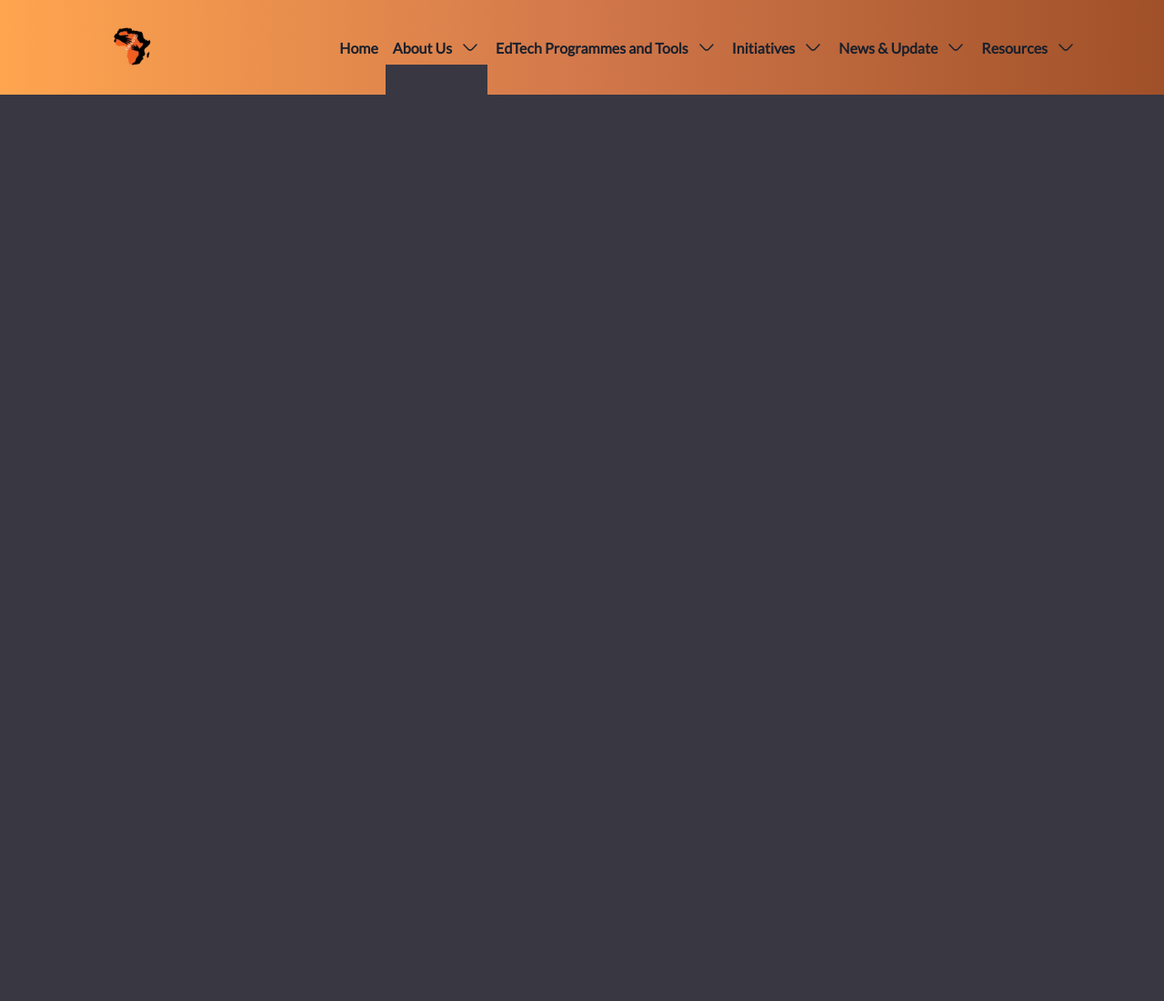
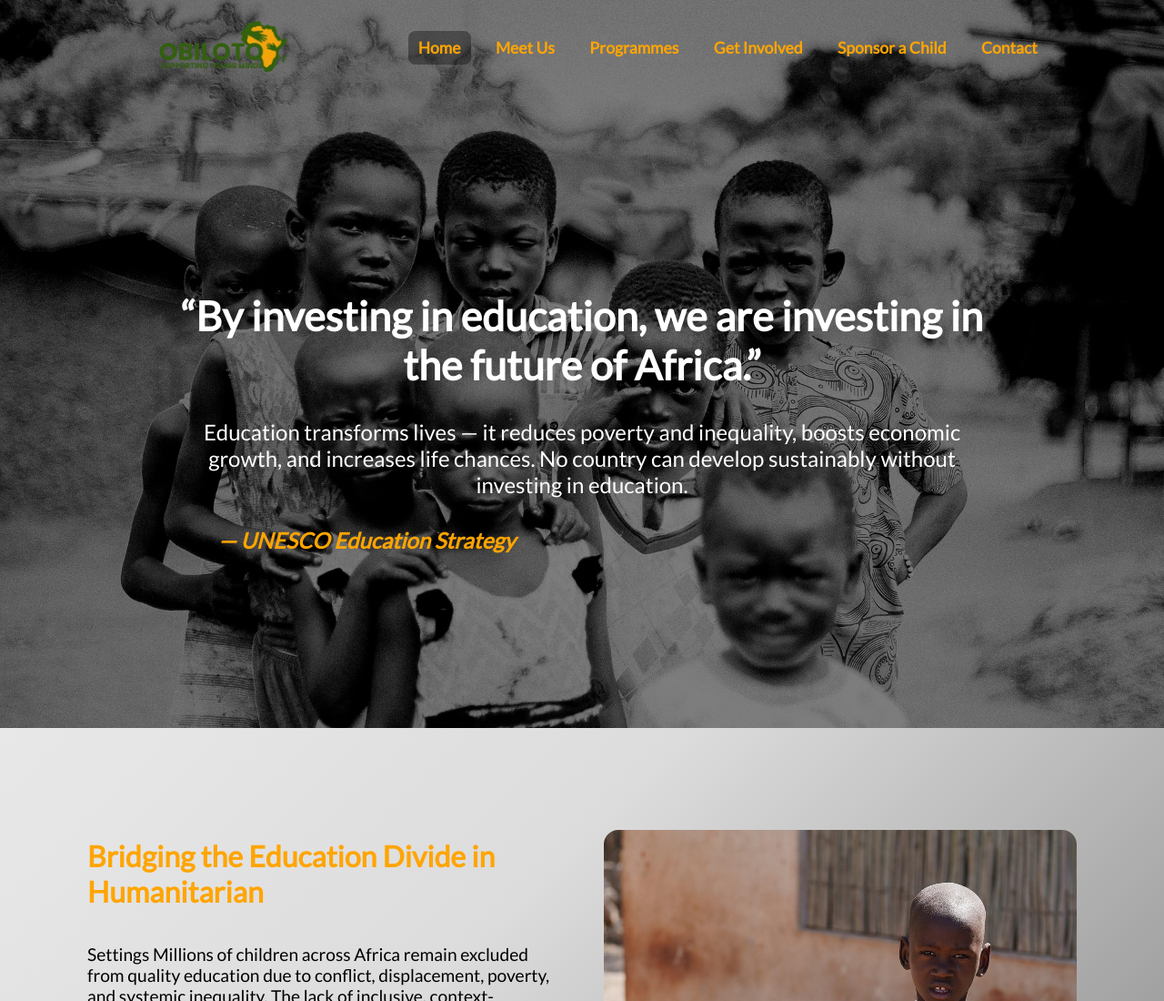
Before and after one commit to edimjp/Obiloto-Africa, a plain HTML site: page index.html in a window 1280 px wide. Shown: the top 1100 px of the page at 91% size. Before the commit the page ends 800 px from the top, so only its background shows below. Drawn offline with Linux system fonts and the light colour scheme.

Commit message:
still adding contents to the home page, just want to save for now because anything can happen

```diff
--- a/index.html
+++ b/index.html
@@ -5,9 +5,10 @@
     <meta name="viewport" content="width=device-width, initial-scale=1.0" />
     <title>Obiloto Africa</title>
     <link rel="icon" href="./Images/favicon.png" />
-    <link rel="stylesheet" href="./styles/color.css" />
-    <link rel="stylesheet" href="./styles/nav.css" />
-    <link rel="stylesheet" href="./styles/general.css" />
+    <link rel="stylesheet" href="./styles/General/color.css" />
+    <link rel="stylesheet" href="./styles/General/nav.css" />
+    <link rel="stylesheet" href="./styles/General/general.css" />
+    <link rel="stylesheet" href="./styles/Home/indexMain.css" />
     <link
       href="https://fonts.googleapis.com/css2?family=Poppins&display=swap"
       rel="stylesheet"
@@ -16,148 +17,82 @@
       href="https://fonts.googleapis.com/css2?family=Lato&display=swap"
       rel="stylesheet"
     />
+
+    <script src="./navScroll.js" defer></script>
   </head>
   <body>
     <nav>
       <div class="nav-wrapper">
         <a href="./index.html" class="obt-logo">
-          <img src="./Images/favicon.png" alt="" />
+          <img
+            src="./Images/WhatsApp_Image_2025-05-28_at_12.30.44-removebg-preview.png"
+            alt="Obiloto-Africa-logo"
+          />
         </a>
 
         <div class="nav-links">
-          <a href="./index.html">Home</a>
-
-          <div class="dd-links about-us">
-            <span> About Us </span>
-            <svg
-              class="more-links"
-              viewBox="0 0 24 24"
-              fill="none"
-              xmlns="http://www.w3.org/2000/svg"
-            >
-              <g id="SVGRepo_bgCarrier" stroke-width="0"></g>
-              <g
-                id="SVGRepo_tracerCarrier"
-                stroke-linecap="round"
-                stroke-linejoin="round"
-              ></g>
-              <g id="SVGRepo_iconCarrier">
-                <path
-                  d="M19 9L14 14.1599C13.7429 14.4323 13.4329 14.6493 13.089 14.7976C12.7451 14.9459 12.3745 15.0225 12 15.0225C11.6255 15.0225 11.2549 14.9459 10.9109 14.7976C10.567 14.6493 10.2571 14.4323 10 14.1599L5 9"
-                  stroke="var(--black)"
-                  stroke-width="1.5"
-                  stroke-linecap="round"
-                  stroke-linejoin="round"
-                ></path>
-              </g>
-            </svg>
-          </div>
-
-          <div class="dd-links">
-            <span> EdTech Programmes and Tools </span>
-            <svg
-              class="more-links"
-              viewBox="0 0 24 24"
-              fill="none"
-              xmlns="http://www.w3.org/2000/svg"
-            >
-              <g id="SVGRepo_bgCarrier" stroke-width="0"></g>
-              <g
-                id="SVGRepo_tracerCarrier"
-                stroke-linecap="round"
-                stroke-linejoin="round"
-              ></g>
-              <g id="SVGRepo_iconCarrier">
-                <path
-                  d="M19 9L14 14.1599C13.7429 14.4323 13.4329 14.6493 13.089 14.7976C12.7451 14.9459 12.3745 15.0225 12 15.0225C11.6255 15.0225 11.2549 14.9459 10.9109 14.7976C10.567 14.6493 10.2571 14.4323 10 14.1599L5 9"
-                  stroke="var(--black)"
-                  stroke-width="1.5"
-                  stroke-linecap="round"
-                  stroke-linejoin="round"
-                ></path>
-              </g>
-            </svg>
-          </div>
-
-          <div class="dd-links">
-            <span>Initiatives </span>
-            <svg
-              class="more-links"
-              viewBox="0 0 24 24"
-              fill="none"
-              xmlns="http://www.w3.org/2000/svg"
-            >
-              <g id="SVGRepo_bgCarrier" stroke-width="0"></g>
-              <g
-                id="SVGRepo_tracerCarrier"
-                stroke-linecap="round"
-                stroke-linejoin="round"
-              ></g>
-              <g id="SVGRepo_iconCarrier">
-                <path
-                  d="M19 9L14 14.1599C13.7429 14.4323 13.4329 14.6493 13.089 14.7976C12.7451 14.9459 12.3745 15.0225 12 15.0225C11.6255 15.0225 11.2549 14.9459 10.9109 14.7976C10.567 14.6493 10.2571 14.4323 10 14.1599L5 9"
-                  stroke="var(--black)"
-                  stroke-width="1.5"
-                  stroke-linecap="round"
-                  stroke-linejoin="round"
-                ></path>
-              </g>
-            </svg>
-          </div>
-
-          <div class="dd-links">
-            <span> News & Update </span>
-            <svg
-              class="more-links"
-              viewBox="0 0 24 24"
-              fill="none"
-              xmlns="http://www.w3.org/2000/svg"
-            >
-              <g id="SVGRepo_bgCarrier" stroke-width="0"></g>
-              <g
-                id="SVGRepo_tracerCarrier"
-                stroke-linecap="round"
-                stroke-linejoin="round"
-              ></g>
-              <g id="SVGRepo_iconCarrier">
-                <path
-                  d="M19 9L14 14.1599C13.7429 14.4323 13.4329 14.6493 13.089 14.7976C12.7451 14.9459 12.3745 15.0225 12 15.0225C11.6255 15.0225 11.2549 14.9459 10.9109 14.7976C10.567 14.6493 10.2571 14.4323 10 14.1599L5 9"
-                  stroke="var(--black)"
-                  stroke-width="1.5"
-                  stroke-linecap="round"
-                  stroke-linejoin="round"
-                ></path>
-              </g>
-            </svg>
-          </div>
-
-          <div class="dd-links">
-            <span> Resources </span>
-            <svg
-              class="more-links"
-              viewBox="0 0 24 24"
-              fill="none"
-              xmlns="http://www.w3.org/2000/svg"
-            >
-              <g id="SVGRepo_bgCarrier" stroke-width="0"></g>
-              <g
-                id="SVGRepo_tracerCarrier"
-                stroke-linecap="round"
-                stroke-linejoin="round"
-              ></g>
-              <g id="SVGRepo_iconCarrier">
-                <path
-                  d="M19 9L14 14.1599C13.7429 14.4323 13.4329 14.6493 13.089 14.7976C12.7451 14.9459 12.3745 15.0225 12 15.0225C11.6255 15.0225 11.2549 14.9459 10.9109 14.7976C10.567 14.6493 10.2571 14.4323 10 14.1599L5 9"
-                  stroke="var(--black)"
-                  stroke-width="1.5"
-                  stroke-linecap="round"
-                  stroke-linejoin="round"
-                ></path>
-              </g>
-            </svg>
-          </div>
+          <a class="home" href="./index.html">Home</a>
+          <a href="">Meet Us</a>
+          <a href="">Programmes</a>
+          <a href="">Get Involved</a>
+          <a href="">Sponsor a Child</a>
+          <a href="">Contact</a>
         </div>
       </div>
     </nav>
+
+    <main>
+      <div class="childrenPic">
+        <div class="hero-text">
+          <h1>
+            “By investing in education, we are investing in the future of
+            Africa.”
+          </h1>
+          <p>
+            Education transforms lives — it reduces poverty and inequality,
+            boosts economic growth, and increases life chances. No country can
+            develop sustainably without investing in education.
+          </p>
+          <p class="unesco">— UNESCO Education Strategy</p>
+        </div>
+      </div>
+
+      <div class="sec-content">
+        <div class="sec-wrapper">
+          <div class="write-up">
+            <h2>Bridging the Education Divide in Humanitarian</h2>
+            <br /><br />
+            <p>
+              Settings Millions of children across Africa remain excluded from
+              quality education due to conflict, displacement, poverty, and
+              systemic inequality. The lack of inclusive, context-responsive
+              learning opportunities continues to widen the educational gap for
+              the most marginalized.
+              <br /><br />We are reshaping the future of learning in
+              crisis-affected regions by deploying innovative, tech-driven
+              educational solutions that prioritize accessibility, adaptability,
+              and equity. Our interventions are designed to meet the urgent
+              needs of displaced learners, children with disabilities,
+              out-of-school youth, and other underserved groups. <br /><br />
+              Through collaborative partnerships, evidence-based strategies, and
+              grassroots engagement, we are advancing inclusive education in
+              line with global development goals. Our efforts contribute
+              directly to
+              <strong
+                >SDG 4 (Quality Education) and SDG 8 (Decent Work and Economic
+                Growth)
+              </strong>
+              , empowering communities and fostering resilience in the face of
+              adversity. <br /><br />
+              <em
+                >Together, we are building a future where every child learns —
+                no matter their circumstance.</em
+              >
+            </p>
+          </div>
+          <div class="little-child"></div>
+        </div>
+      </div>
+    </main>
   </body>
 </html>
--- /dev/null
+++ b/navScroll.js
@@ -0,0 +1,16 @@
+const navEl = document.querySelector("nav");
+const aLinks = document.querySelectorAll("div.nav-links a");
+
+window.addEventListener("scroll", () => {
+  if (window.scrollY > 70) {
+    navEl.classList.add("nav-himself");
+    aLinks.forEach((link) => {
+      link.classList.add("gray");
+    });
+  } else {
+    navEl.classList.remove("nav-himself");
+    aLinks.forEach((link) => {
+      link.classList.remove("gray");
+    });
+  }
+});
--- a/styles/color.css
+++ b/styles/General/color.css
@@ -1,7 +1,9 @@
 :root {
-  --orange: rgb(240, 124, 62);
+  --orange: #ffa500;
   --black: rgb(26, 32, 44);
   --gray: rgb(200, 200, 200);
-  --charcoal: rgb(57, 55, 66);
+  --white: #fff;
+  --lightGray: #ecf0f1;
+  --darkgreen: #1e8449;
   --font-euclid: "__euclid_86150b", "__euclid_Fallback_86150b";
 }
--- /dev/null
+++ b/styles/General/general.css
@@ -0,0 +1,14 @@
+* {
+  margin: 0;
+  padding: 0;
+  font-family: "Lato", "Poppins", var(--font-euclid);
+  box-sizing: border-box;
+}
+
+html {
+  font-family: "Lato", "Poppins", var(--font-euclid);
+}
+
+body {
+  background: linear-gradient(135deg, #f5f5f5 0%, #dcdcdc 55%, #808080 100%);
+}
--- /dev/null
+++ b/styles/General/nav.css
@@ -0,0 +1,68 @@
+nav {
+  display: flex;
+  justify-content: center;
+  position: fixed;
+  top: 0;
+  left: 0;
+  right: 0;
+  height: 6.5rem;
+  align-items: center;
+  transition: all ease-in 0.5s;
+}
+
+nav.nav-himself {
+  box-shadow: 0 2px 4px rgba(0, 0, 0, 0.15), 0 8px 16px rgba(0, 0, 0, 0.1);
+  background-color: rgba(235, 156, 9, 0.692);
+}
+
+div.nav-wrapper {
+  display: flex;
+  width: 80vw;
+}
+
+a.obt-logo img {
+  height: 15rem;
+}
+
+div.nav-links {
+  display: flex;
+  margin-left: auto;
+  align-items: center;
+  gap: 1rem;
+  font-size: 1.1rem;
+}
+
+div.nav-links a {
+  text-decoration: none;
+  color: var(--orange);
+  border-radius: 0.5rem;
+  padding: 0.5rem 0.7rem;
+  font-weight: 700;
+  transition: all 0.3s ease;
+}
+
+div.nav-links a.gray {
+  color: var(--gray);
+}
+
+div.nav-links a:hover {
+  color: var(--black);
+  transform: translateY(0.4rem);
+}
+
+div.nav-links a.home {
+  background-color: rgba(0, 0, 0, 0.35);
+}
+
+svg.more-links path {
+  transition: stroke 0.3s ease;
+}
+
+div.dd-links:hover svg.more-links path {
+  stroke: var(--gray);
+}
+
+div.nav-links svg.more-links {
+  height: 1.5rem;
+  width: 1.5rem;
+}
--- /dev/null
+++ b/styles/Home/indexMain.css
@@ -0,0 +1,121 @@
+div.childrenPic {
+  background-image: url("../../Images/children_pics/africa-6289451_1920.jpg");
+  background-size: cover;
+  background-position: center;
+  height: 100vh;
+  width: 100%;
+  color: var(--gray);
+  display: flex;
+  justify-content: center;
+  position: relative;
+  z-index: -1;
+  margin-bottom: 7rem;
+}
+
+div.childrenPic::before {
+  position: absolute;
+  content: "";
+  height: 100%;
+  width: 100%;
+  background-color: rgba(0, 0, 0, 0.5);
+}
+
+div.hero-text {
+  position: absolute;
+  color: var(--white);
+  top: 40%;
+  max-width: 56rem;
+}
+
+div.hero-text h1 {
+  text-align: center;
+  font-size: 2.8rem;
+  margin-bottom: 2rem;
+  transform: translateX(-30%);
+  opacity: 0;
+  animation: slidedown 1s ease-in forwards;
+}
+
+@keyframes slidedown {
+  from {
+    transform: translateY(-30%);
+    opacity: 0;
+  }
+
+  to {
+    transform: translateY(0);
+    opacity: 1;
+  }
+}
+
+div.hero-text p {
+  text-align: center;
+  font-size: 1.5rem;
+  margin-bottom: 2rem;
+  transform: translateX(-30%);
+  opacity: 0;
+  animation: slideIn 0.7s ease-in forwards;
+  animation-delay: 1s;
+}
+
+div.hero-text p.unesco {
+  font-style: italic;
+  color: var(--orange);
+  text-align: left;
+  margin-left: 3rem;
+  font-weight: 700;
+  transform: translateX(-30%);
+  opacity: 0;
+  animation: slideIn 0.5s ease-in forwards;
+  animation-delay: 1.7s;
+}
+
+@keyframes slideIn {
+  0% {
+    transform: translateX(-30%);
+    opacity: 0;
+  }
+
+  100% {
+    transform: translateX(0);
+    opacity: 1;
+  }
+}
+
+div.sec-content {
+  display: flex;
+  justify-content: center;
+}
+
+div.sec-wrapper {
+  max-width: 85%;
+  display: flex;
+  gap: 3rem;
+  align-items: center;
+}
+
+div.write-up {
+  flex: 1;
+}
+
+div.write-up h2 {
+  font-size: 2rem;
+  color: var(--orange);
+}
+
+div.write-up p {
+  font-size: 1.2rem;
+  /* color: var(--gray); */
+}
+
+div.little-child {
+  flex: 1;
+  background-image: url("../../Images/children_pics/children-7527411_1920.jpg");
+  height: 40rem;
+  width: 100%;
+  background-repeat: no-repeat;
+  background-size: cover;
+  background-position: center;
+  border-radius: 1rem;
+  object-fit: cover;
+}
--- a/styles/general.css
+++ /dev/null
@@ -1,3 +0,0 @@
-html {
-  font-family: "Lato", "Poppins", var(--font-euclid);
-}
--- a/styles/nav.css
+++ /dev/null
@@ -1,86 +0,0 @@
-body {
-  background-color: var(--charcoal);
-}
-
-nav {
-  display: flex;
-  justify-content: center;
-  background: linear-gradient(
-    to right,
-    rgb(255, 165, 79),
-    rgb(210, 120, 75),
-    rgb(160, 80, 40)
-  );
-  position: fixed;
-  top: 0;
-  left: 0;
-  right: 0;
-  height: 6.5rem;
-  align-items: center;
-}
-
-div.nav-wrapper {
-  display: flex;
-  width: 85vw;
-}
-
-a.obt-logo img {
-  height: 6rem;
-  width: 6rem;
-}
-
-div.nav-links {
-  display: flex;
-  margin-left: auto;
-  align-items: center;
-  gap: 1rem;
-}
-
-div.nav-links a {
-  text-decoration: none;
-  color: var(--black);
-  font-weight: 700;
-  transition: all 0.3s ease;
-}
-
-div.dd-links {
-  cursor: pointer;
-  font-size: 1rem;
-  font-weight: 700;
-  color: var(--black);
-  display: flex;
-  align-items: center;
-  gap: 0.5rem;
-  transition: all 0.3s ease;
-  position: relative;
-}
-
-div.about-us::after {
-  content: "";
-  position: absolute;
-  background-color: var(--charcoal);
-  height: 10rem;
-  width: 7rem;
-  top: 130%;
-  left: 50%;
-  transform: translateX(-50%);
-}
-
-div.dd-links:hover,
-div.nav-links a:hover {
-  color: var(--gray);
-  transform: translateY(0.4rem);
-}
-
-svg.more-links path {
-  transition: stroke 0.3s ease;
-}
-
-div.dd-links:hover svg.more-links path {
-  stroke: var(--gray);
-}
-
-div.nav-links svg.more-links {
-  height: 1.5rem;
-  width: 1.5rem;
-}
```
Also changed, not shown: Images/WhatsApp_Image_2025-05-28_at_12.30.44-removebg-preview.png (added), Images/children_pics/africa-6289451_1920.jpg (added), Images/children_pics/children-5445625_1280.jpg (added), Images/children_pics/children-7527411_1920.jpg (added), Images/children_pics/raw image children photo.jpg (added), Images/children_pics/rawpixel children image.jpg (added), 1 other file.
